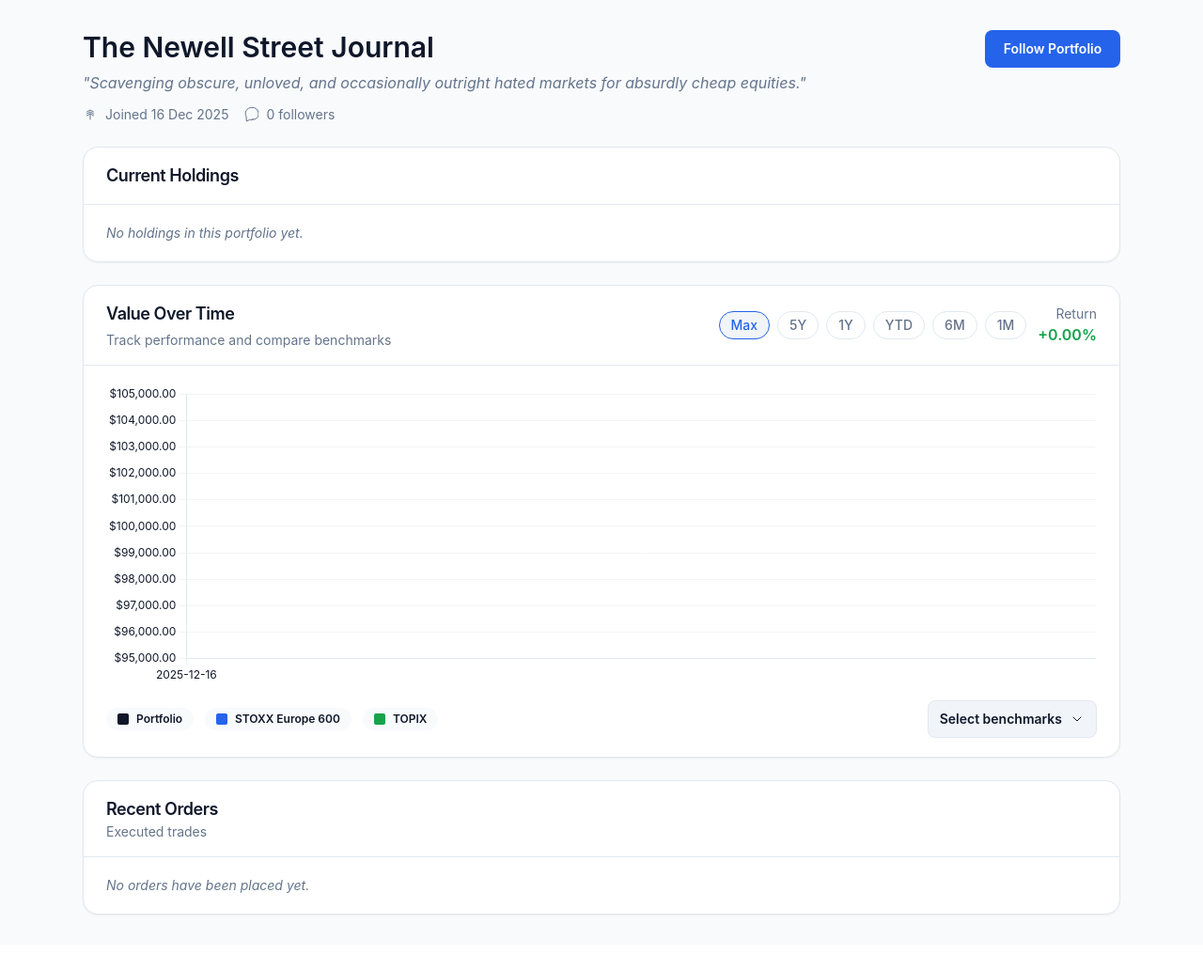
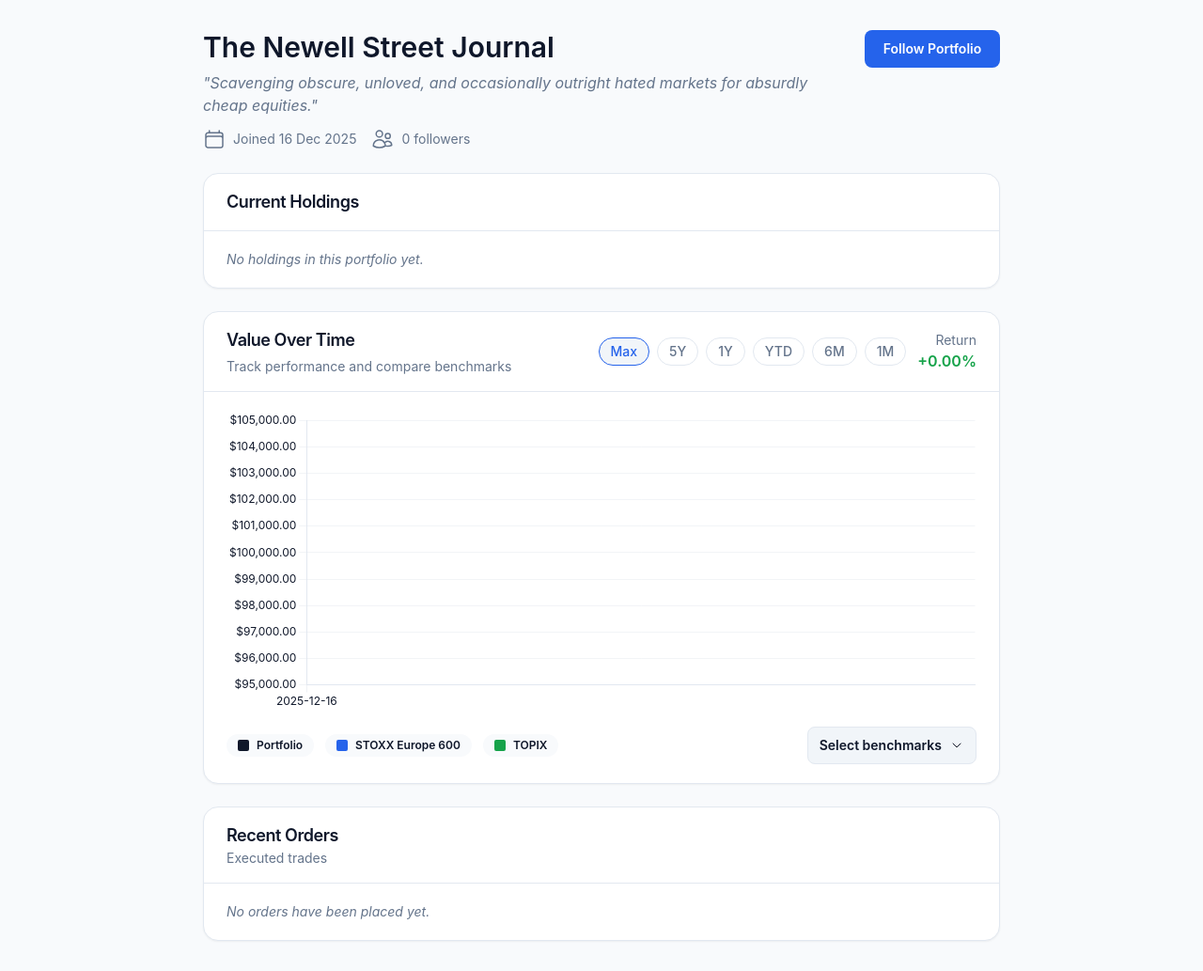
Before and after one commit to mattnewell-cam/PortfolioTracker, a Django app: page /portfolios/public/1/ in a window 1280 px wide. Shown: the part 73-1106 px from the top of the page at 94% size. Before the commit the page ends 1047 px from the top, so only its background shows below. Run offline with Django 5.2, Linux system fonts and the light colour scheme; data comes from the database, SQL or seed files in the repository; data that the repository does not hold is empty; some libraries are stand-ins or nearby versions.

Commit message:
Fix icons

```diff
--- a/templates/portfolios/base.html
+++ b/templates/portfolios/base.html
@@ -82,7 +82,7 @@
     </div>
   {% endif %}
 
-  <main class="container mx-auto max-w-6xl py-8 px-4 sm:px-6">
+  <main class="container mx-auto max-w-4xl py-8 px-4 sm:px-6">
     {% block content %}{% endblock %}
   </main>
   <script>
--- a/templates/portfolios/portfolio_detail.html
+++ b/templates/portfolios/portfolio_detail.html
@@ -15,14 +15,14 @@
       </div>
       <div class="flex flex-wrap items-center gap-4 text-sm text-muted">
         <div class="flex items-center gap-2">
-          <svg xmlns="http://www.w3.org/2000/svg" viewBox="0 0 24 24" fill="none" stroke="currentColor" stroke-width="1.5" class="h-4 w-4">
-            <path stroke-linecap="round" stroke-linejoin="round" d="M6.75 7.5 12 4.5l5.25 3m-10.5 3L12 7.5l5.25 3m-10.5 3L12 10.5l5.25 3M12 19.5v-9" />
+          <svg xmlns="http://www.w3.org/2000/svg" fill="none" viewBox="0 0 24 24" stroke-width="1.5" stroke="currentColor" class="size-6">
+            <path stroke-linecap="round" stroke-linejoin="round" d="M6.75 3v2.25M17.25 3v2.25M3 18.75V7.5a2.25 2.25 0 0 1 2.25-2.25h13.5A2.25 2.25 0 0 1 21 7.5v11.25m-18 0A2.25 2.25 0 0 0 5.25 21h13.5A2.25 2.25 0 0 0 21 18.75m-18 0v-7.5A2.25 2.25 0 0 1 5.25 9h13.5A2.25 2.25 0 0 1 21 11.25v7.5" />
           </svg>
           <span>Joined {{ portfolio.created_at|date:"d M Y" }}</span>
         </div>
         <div class="flex items-center gap-2">
-          <svg xmlns="http://www.w3.org/2000/svg" viewBox="0 0 24 24" fill="none" stroke="currentColor" stroke-width="1.5" class="h-4 w-4">
-            <path stroke-linecap="round" stroke-linejoin="round" d="M15 19.128a9.38 9.38 0 0 0 2.625.372A9.375 9.375 0 0 0 24 10.125 9.375 9.375 0 0 0 12.75.75a9.375 9.375 0 0 0-8.362 13.779c.058.112.097.234.113.36L5 22.5l4.225-2.112c.117-.059.242-.098.372-.113A9.325 9.325 0 0 0 12 20.25c1.062 0 2.089-.184 3.037-.522Z" />
+          <svg xmlns="http://www.w3.org/2000/svg" fill="none" viewBox="0 0 24 24" stroke-width="1.5" stroke="currentColor" class="size-6">
+            <path stroke-linecap="round" stroke-linejoin="round" d="M15 19.128a9.38 9.38 0 0 0 2.625.372 9.337 9.337 0 0 0 4.121-.952 4.125 4.125 0 0 0-7.533-2.493M15 19.128v-.003c0-1.113-.285-2.16-.786-3.07M15 19.128v.106A12.318 12.318 0 0 1 8.624 21c-2.331 0-4.512-.645-6.374-1.766l-.001-.109a6.375 6.375 0 0 1 11.964-3.07M12 6.375a3.375 3.375 0 1 1-6.75 0 3.375 3.375 0 0 1 6.75 0Zm8.25 2.25a2.625 2.625 0 1 1-5.25 0 2.625 2.625 0 0 1 5.25 0Z" />
           </svg>
           <span>{{ followers_count }} follower{{ followers_count|pluralize }}</span>
         </div>
```
Also changed, not shown: templates/portfolios/portfolio_explore.html (+14 -1 lines), static/calendar.svg (added), static/followers.svg (added).
